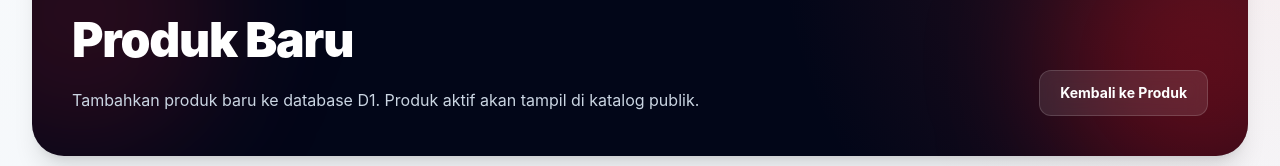
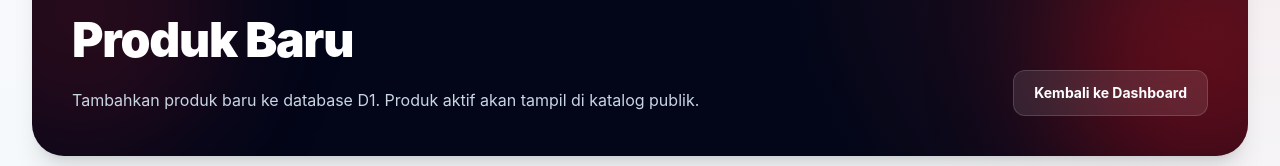
Before and after one commit to jason1511/cpj-product-catalogue, a React (Vite) app: page /admin/products/new in a window 1280 px wide. Shown: the part 203-369 px from the top of the page. Built offline with nearby package versions, Linux system fonts and the light colour scheme; no server answers.

Commit message:
Return catalogue administration to dashboard (#8)

```diff
--- a/src/pages/AdminBrandsPage.jsx
+++ b/src/pages/AdminBrandsPage.jsx
@@ -44,7 +44,7 @@ export default function AdminBrandsPage() {
   return (
     <main className="py-8">
       <Container>
-        <Link to="/admin/products" className="text-sm font-semibold text-slate-500 hover:text-red-600">← Kembali ke Produk</Link>
+        <Link to="/admin" className="text-sm font-semibold text-slate-500 hover:text-red-600">← Kembali ke Dashboard</Link>
         <h1 className="mt-3 text-3xl font-black text-slate-950">Kelola Merek</h1>
         <section className="mt-6 max-w-2xl rounded-2xl border border-slate-200 bg-white p-6 shadow-sm">
           <form onSubmit={addBrand} className="flex flex-col gap-3 sm:flex-row sm:items-end">
--- a/src/pages/AdminProductEditPage.jsx
+++ b/src/pages/AdminProductEditPage.jsx
@@ -328,7 +328,7 @@ function AdminProductEditPage() {
     <main className="py-6">
       <Container>
         <div className="flex flex-wrap items-center justify-between gap-3">
-          <div><Link to="/admin/products" className="text-sm font-semibold text-slate-500 hover:text-red-600">← Kembali ke Produk</Link><h1 className="mt-2 text-2xl font-black">Edit Produk</h1>{formData && <p className="mt-1 text-sm text-slate-500">{formData.brand} {formData.model} · {formData.id}</p>}</div>
+          <div><Link to="/admin" className="text-sm font-semibold text-slate-500 hover:text-red-600">← Kembali ke Dashboard</Link><h1 className="mt-2 text-2xl font-black">Edit Produk</h1>{formData && <p className="mt-1 text-sm text-slate-500">{formData.brand} {formData.model} · {formData.id}</p>}</div>
           {formData && <button type="submit" form="edit-product-form" disabled={isSaving} className="rounded-xl bg-red-600 px-5 py-3 text-sm font-bold text-white hover:bg-red-700 disabled:opacity-60">{isSaving ? "Menyimpan..." : "Simpan Perubahan"}</button>}
         </div>
 
@@ -615,7 +615,7 @@ function AdminProductEditPage() {
                 </button>
 
                 <Link
-                  to="/admin/products"
+                  to="/admin"
                   className="rounded-xl border border-slate-300 bg-white px-5 py-3 text-center text-sm font-bold text-slate-700 transition hover:-translate-y-0.5 hover:border-red-300 hover:text-red-600 hover:shadow-lg"
                 >
                   Batal
--- a/src/pages/AdminProductNewPage.jsx
+++ b/src/pages/AdminProductNewPage.jsx
@@ -339,10 +339,10 @@ function AdminProductNewPage() {
             </div>
 
             <Link
-              to="/admin/products"
+              to="/admin"
               className="rounded-xl border border-white/15 bg-white/10 px-5 py-3 text-center text-sm font-bold text-white backdrop-blur transition hover:-translate-y-0.5 hover:border-red-300 hover:bg-white/15"
             >
-              Kembali ke Produk
+              Kembali ke Dashboard
             </Link>
           </div>
         </section>
@@ -621,7 +621,7 @@ function AdminProductNewPage() {
               </button>
 
               <Link
-                to="/admin/products"
+                to="/admin"
                 className="rounded-xl border border-slate-300 bg-white px-5 py-3 text-center text-sm font-bold text-slate-700 transition hover:-translate-y-0.5 hover:border-red-300 hover:text-red-600 hover:shadow-lg"
               >
                 Batal
--- a/src/pages/AdminProductsPage.jsx
+++ b/src/pages/AdminProductsPage.jsx
@@ -141,7 +141,7 @@ function AdminProductsPage() {
                 to="/admin"
                 className="rounded-xl border border-white/15 bg-white/10 px-5 py-3 text-center text-sm font-bold text-white backdrop-blur transition hover:-translate-y-0.5 hover:border-red-300 hover:bg-white/15"
               >
-                Dashboard
+                Kembali ke Dashboard
               </Link>
 
               <Link
```
